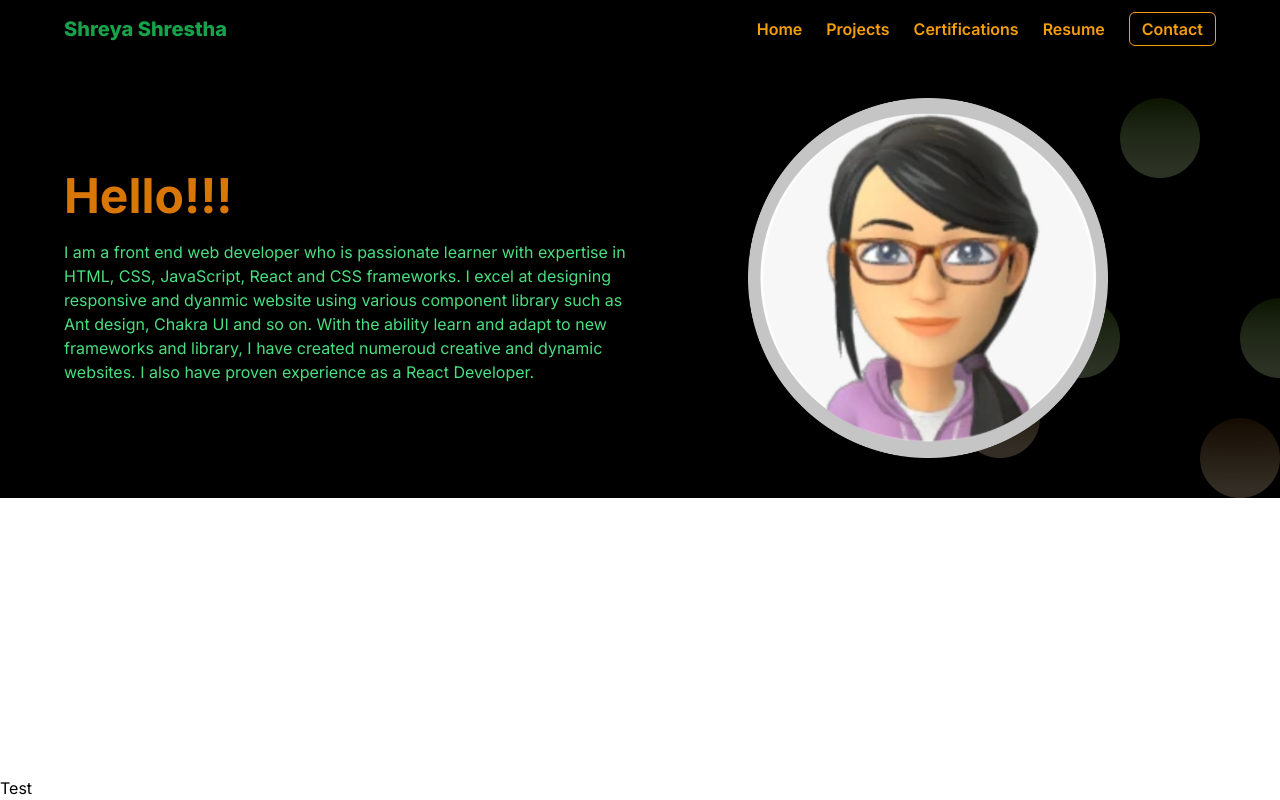
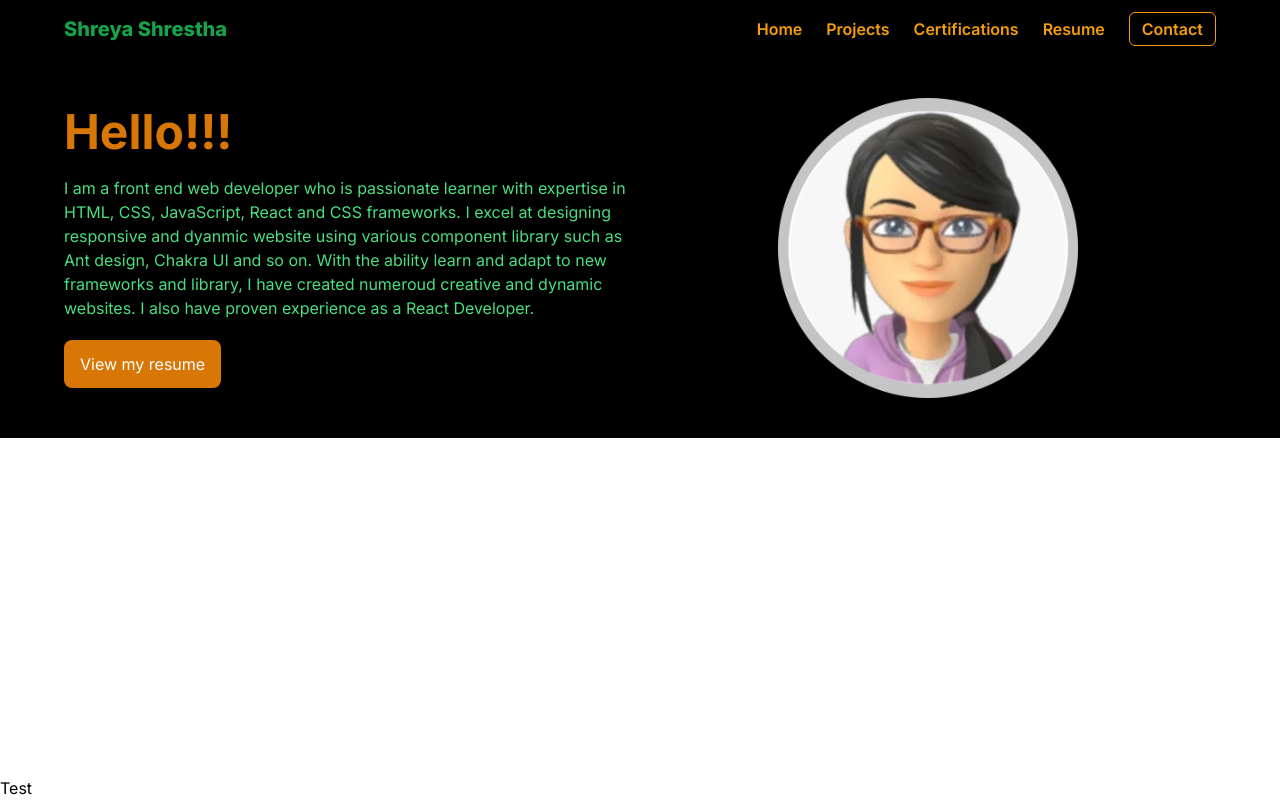
Before and after one commit to shreya2057/nextjs-portfolio, a Next.js app: page / in a window 1280 px wide. Built offline with nearby package versions, Linux system fonts and the light colour scheme.

Commit message:
feat: home screen ui completion

```diff
--- a/src/app/page.tsx
+++ b/src/app/page.tsx
@@ -1,34 +1,13 @@
+"use client";
 import Image from "next/image";
-import { AvatarImage, BrownBubble, GreenBubble } from "../assets/images";
+import { useRouter } from "next/navigation";
+import { AvatarImage } from "../assets/images";
+import { PrimaryButton } from "../components/Buttons/PrimaryButton";
 
 export default function Home() {
+  const router = useRouter();
   return (
     <div className="flex max-h-min w-full bg-black px-16 items-center py-10 relative overflow-hidden">
-      <Image
-        src={GreenBubble}
-        alt="green bubble"
-        className="absolute w-20 top-10 right-20 opacity-20"
-      />
-      <Image
-        src={GreenBubble}
-        alt="green bubble"
-        className="absolute w-20 top-60 right-40 opacity-20"
-      />
-      <Image
-        src={BrownBubble}
-        alt="brown bubble"
-        className="absolute w-20 bottom-10 right-60 opacity-20"
-      />
-      <Image
-        src={GreenBubble}
-        alt="brown bubble"
-        className="absolute w-20 top-60 -right-10 opacity-20"
-      />
-      <Image
-        src={BrownBubble}
-        alt="brown bubble"
-        className="absolute w-20 bottom-0 right-0 opacity-20"
-      />
       <div className="flex justify-between w-full ">
         <div className="flex flex-1 gap-5 flex-col justify-center">
           <div className="flex gap-4">
@@ -43,13 +22,19 @@ export default function Home() {
             created numeroud creative and dynamic websites. I also have proven
             experience as a React Developer.
           </div>
+          <PrimaryButton
+            text="View my resume"
+            onClickFunction={() => {
+              router.push("/resume");
+            }}
+          />
         </div>
         <div className="flex-1 flex justify-center w-full">
           <Image
             src={AvatarImage}
             className="z-10"
             alt="Avatar image"
-            height={360}
+            height={300}
           />
         </div>
       </div>
--- /dev/null
+++ b/src/components/Buttons/PrimaryButton.tsx
@@ -0,0 +1,18 @@
+export const PrimaryButton = ({
+  text,
+  onClickFunction,
+}: {
+  text: string;
+  onClickFunction: () => void;
+}) => {
+  return (
+    <div>
+      <button
+        onClick={onClickFunction}
+        className="bg-amber-600 px-4 py-3 text-white rounded-lg hover:bg-amber-500 "
+      >
+        {text}
+      </button>
+    </div>
+  );
+};
```
